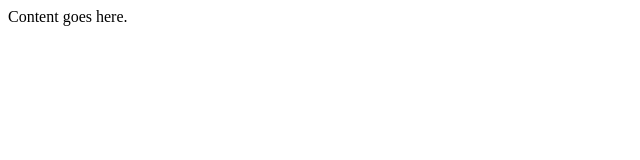
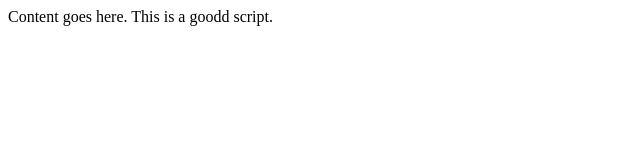
Before and after one commit to PracticalifeDevelopment/git-one, a plain HTML site: page index.html in a window 1280 px wide. Shown: the whole page, without its empty margins (0-640 px from the left). Drawn offline with Linux system fonts and the light colour scheme.

Commit message:
Added some words

```diff
--- a/index.html
+++ b/index.html
@@ -6,6 +6,6 @@
 <meta name="keywords" content="html tutorial template">
 </head>
 <body>
-Content goes here.
+Content goes here. This is a goodd script.
 </body>
 </html>
```
